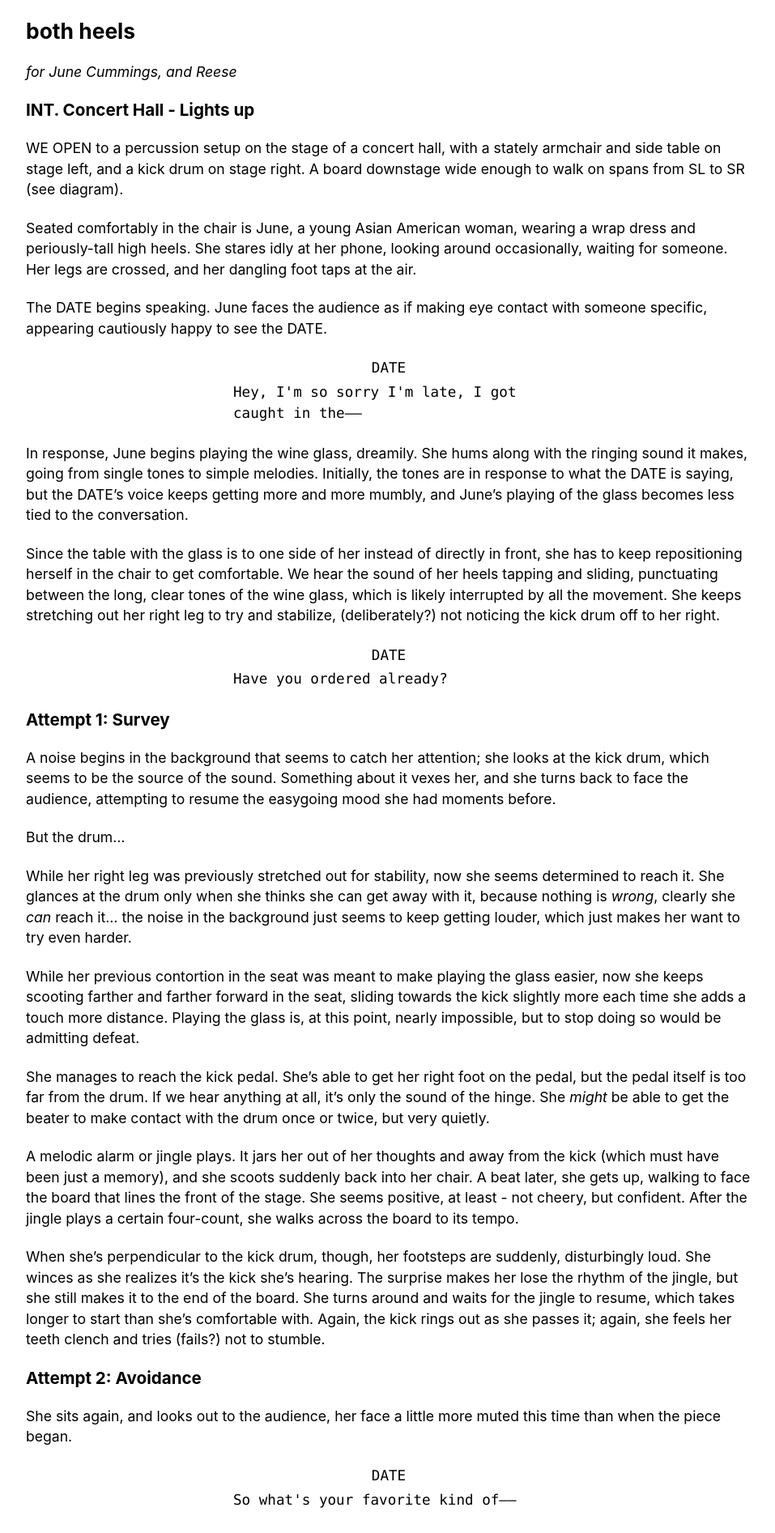
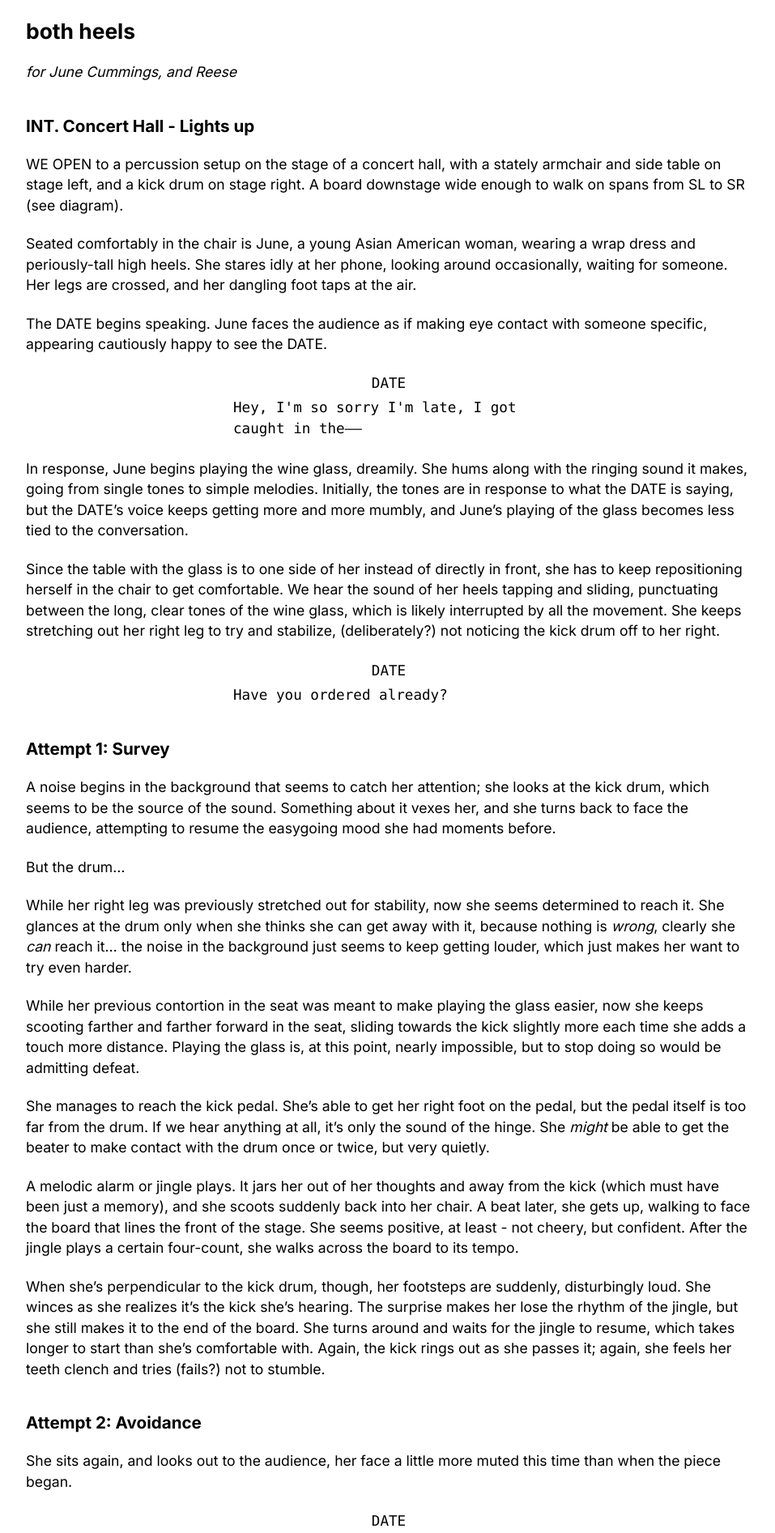
Before and after one commit to thely/both-heels, a Jekyll site: the page built from index.md, in a window 1280 px wide. Shown: the top 1893 px of the page at 81% size, without its empty margins (160-1117 px from the left). Built offline with Jekyll 4.4.1, drawn with Linux system fonts in a browser that asks for light colours.

Commit message:
quick updates, no more _site

```diff
--- a/_layouts/default.html
+++ b/_layouts/default.html
@@ -4,6 +4,9 @@
     <meta name="viewport" content="width=device-width, initial-scale=1">
     <meta charset="utf-8">
     <title>{{ page.title }} - {{ site.title }}</title>
+    <link rel="preconnect" href="https://fonts.googleapis.com">
+    <link rel="preconnect" href="https://fonts.gstatic.com" crossorigin>
+    <link href="https://fonts.googleapis.com/css2?family=Inter:wght@100..900&display=swap" rel="stylesheet">
     <link rel="stylesheet" href="{{ "/assets/css/main.css" | relative_url }}">
   </head>
   <body>
--- a/_sass/base.scss
+++ b/_sass/base.scss
@@ -21,6 +21,10 @@ main {
     line-height: 1.45;
     margin: 1.25em 0;
   }
+
+  h3 {
+    margin-top: 2em;
+  }
 }
 
 .dialog-line {
```
Also changed, not shown: index.md (+1 -1 lines), 5 other files.
